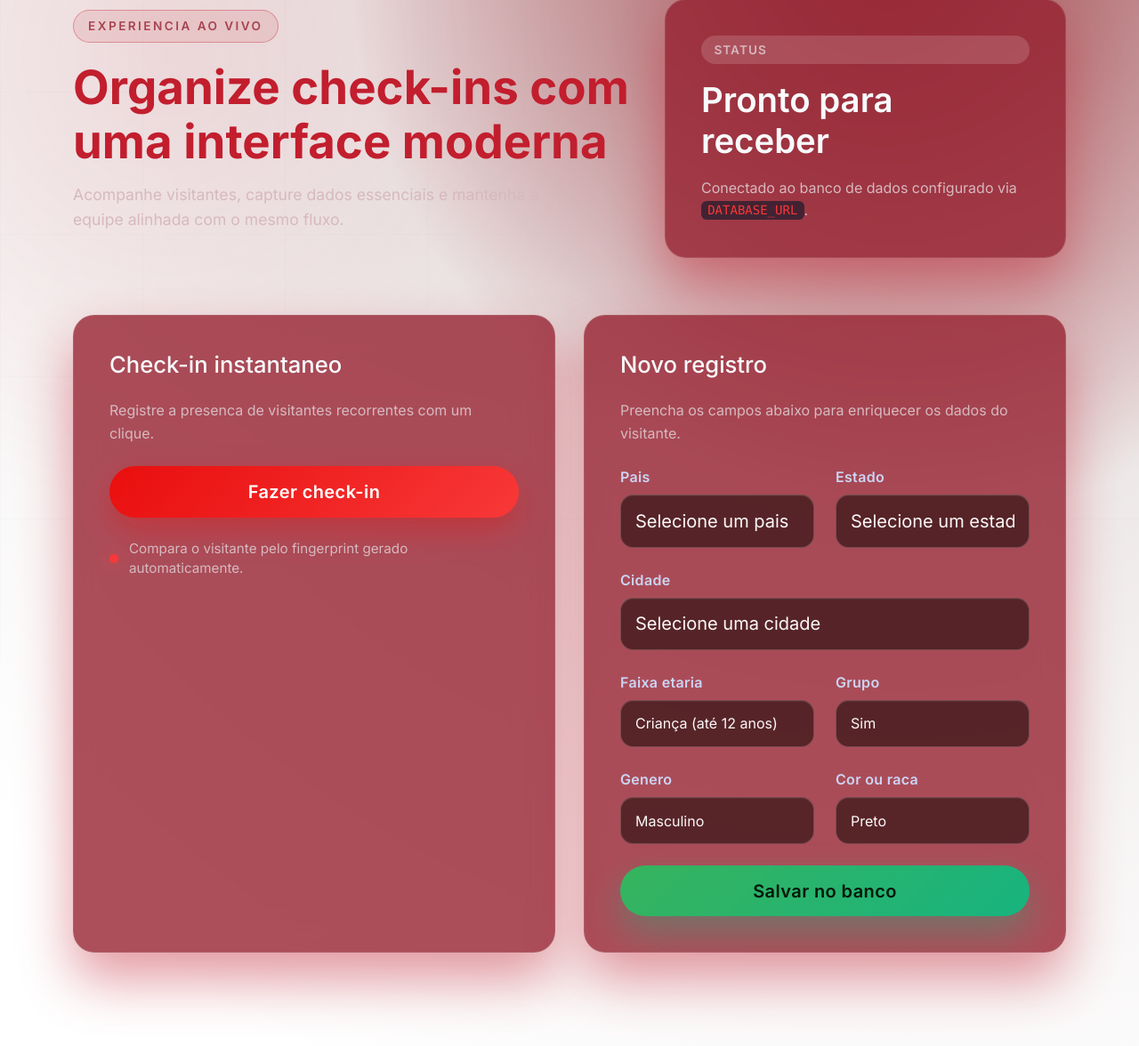
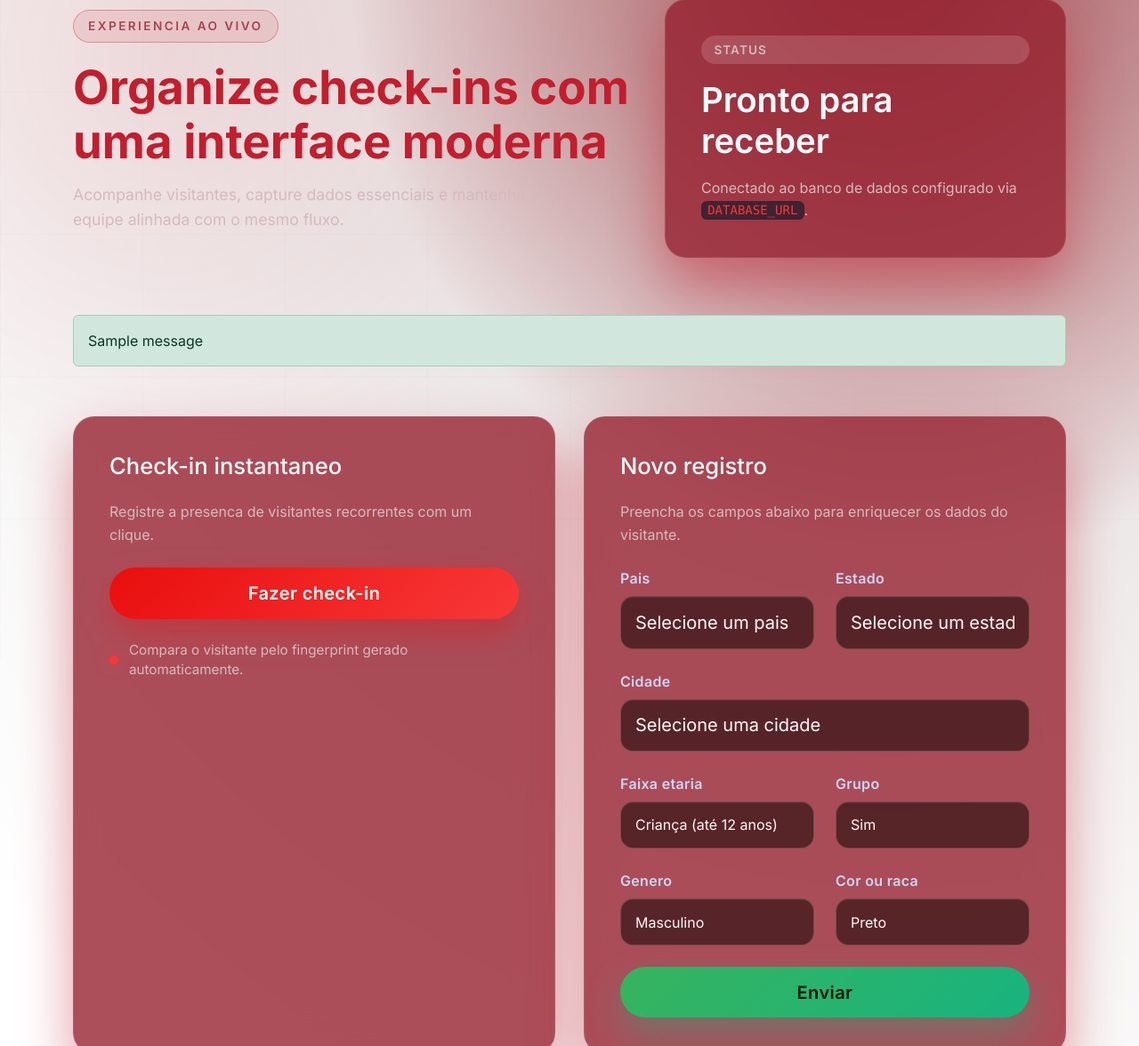
Before and after one commit to helionlf/ciceroExperience_api, a Django app: page /cicero-experience/ in a window 1280 px wide. Shown: the part 57-1233 px from the top of the page at 89% size. Run offline with Django 5.2, Linux system fonts and the light colour scheme; tables that the repository leaves empty hold one stand-in row (values such as "Sample post"); one stand-in notice (Sample message) is shown.

Commit message:
refactor:  ajustes em message error e message success

```diff
--- a/cicero_experience/templates/cicero_experience/index.html
+++ b/cicero_experience/templates/cicero_experience/index.html
@@ -22,11 +22,14 @@
 </section>
 
 <section class="forms-section container">
-    {% if error_message %}
-    <div class="alert alert-glass alert-danger" role="alert">
-        {{ error_message }}
-    </div>
+    {% if messages %}
+    {% for message in messages %}
+        <div class="alert alert-{{ message.tags }}">
+            {{ message }}
+        </div>
+    {% endfor %}
     {% endif %}
+
     <div class="forms-grid">
         <article class="glass-card action-card">
             <div class="card-body">
@@ -104,7 +107,7 @@
                     <input type="hidden" name="action" value="form">
                     <input type="hidden" name="fingerprint" id="fingerprint-form">
                     <div class="col-12">
-                        <button type="submit" class="btn btn-accent btn-lg w-100">Salvar no banco</button>
+                        <button type="submit" class="btn btn-accent btn-lg w-100">Enviar</button>
                     </div>
                 </form>
             </div>
--- a/cicero_experience/views.py
+++ b/cicero_experience/views.py
@@ -2,11 +2,11 @@ from django.shortcuts import render, redirect
 from django.db import DatabaseError
 from django.utils import timezone
 from .models import Visitantes
+from django.contrib import messages
 from django.conf import settings
 
 
 def index(request):
-    error_message = None
     faixas_etarias_choices = Visitantes.FAIXAS_ETARIAS
     grupo_ = Visitantes.OPCOES_GRUPO
     generos = Visitantes.OPCOES_GENERO
@@ -19,7 +19,7 @@ def index(request):
         fingerprint = request.POST.get("fingerprint")
 
         if not fingerprint:
-            error_message = "Não foi possível identificar o visitante."
+            messages.error(request, "Não foi possível identificar o visitante.")
         else:
             try:
                 visitante_existente = Visitantes.objects.filter(
@@ -29,7 +29,7 @@ def index(request):
 
                 if action == "checkin":
                     if visitante_existente:
-                        error_message = "Você já fez o check-in hoje."
+                        messages.error(request, "Você já fez o check-in hoje.")
                     else:
                         Visitantes.objects.create(
                             fingerprint=fingerprint,
@@ -41,6 +41,7 @@ def index(request):
                             genero="nao_informado",
                             cor_raca="nao_informado"
                         )
+                        messages.success(request, "Seu Check-in foi realizado com sucesso!")
                         return redirect("index")
 
                 elif action == "form":
@@ -62,6 +63,9 @@ def index(request):
                         visitante_existente.genero = genero
                         visitante_existente.cor_raca = cor_raca
                         visitante_existente.save()
+
+                        messages.success(request, "Dados atualizados com sucesso!")
+                        return redirect("index")
                     else:
                         Visitantes.objects.create(
                             fingerprint=fingerprint,
@@ -73,15 +77,16 @@ def index(request):
                             genero=genero,
                             cor_raca=cor_raca
                         )
+
+                        messages.success(request, "Seus dados foram enviados com sucesso!")
                         return redirect("index")
 
             except DatabaseError:
-                error_message = "Ocorreu um erro ao salvar no banco. Tente novamente."
+                messages.error(request, "Ocorreu um erro ao salvar no banco. Tente novamente.")
 
     return render(request, "cicero_experience/index.html", {
         "faixas_etarias_choices": faixas_etarias_choices,
         "grupo_": grupo_,
         "generos": generos,
         "cor_racas": cor_racas,
-        "error_message": error_message,
     })
```
